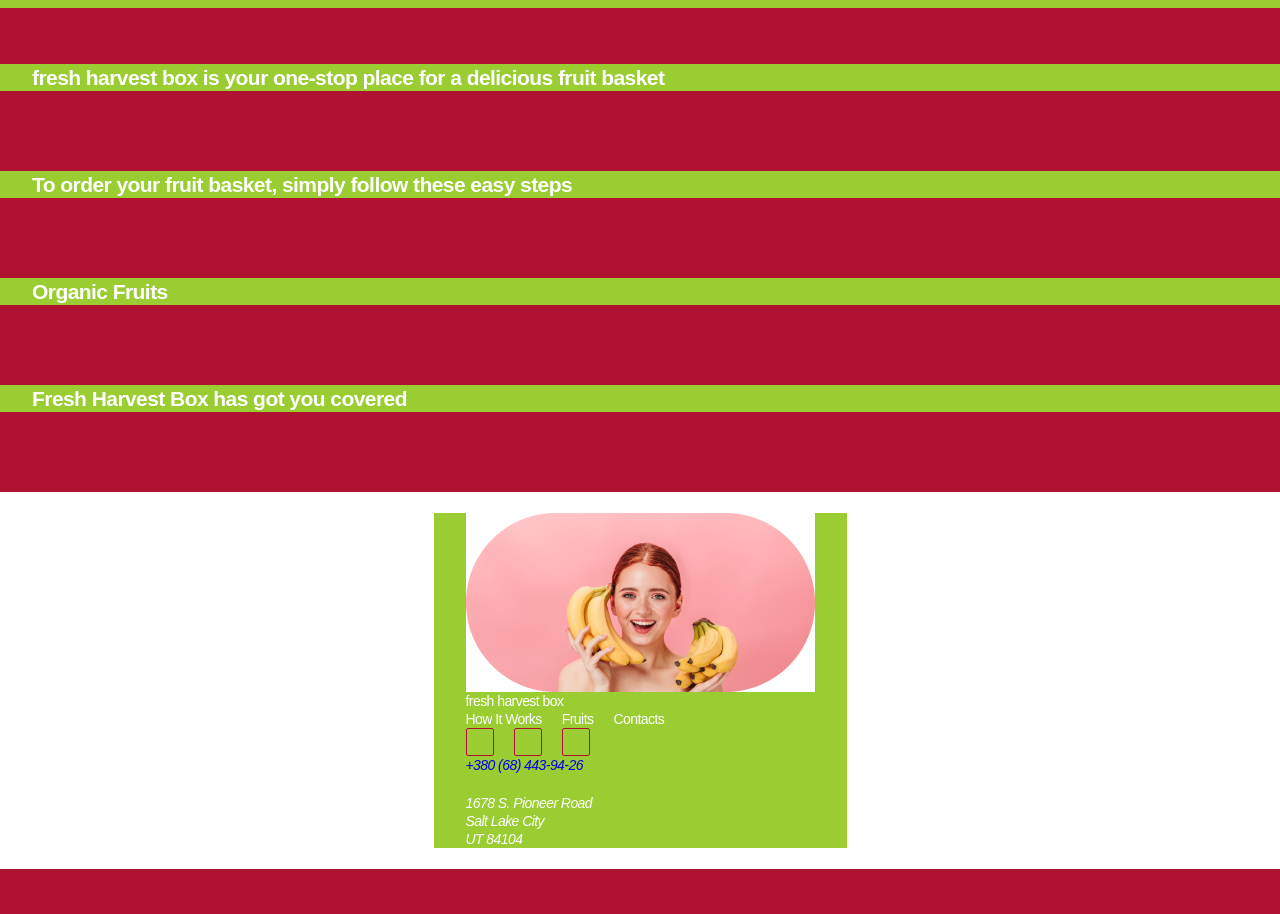
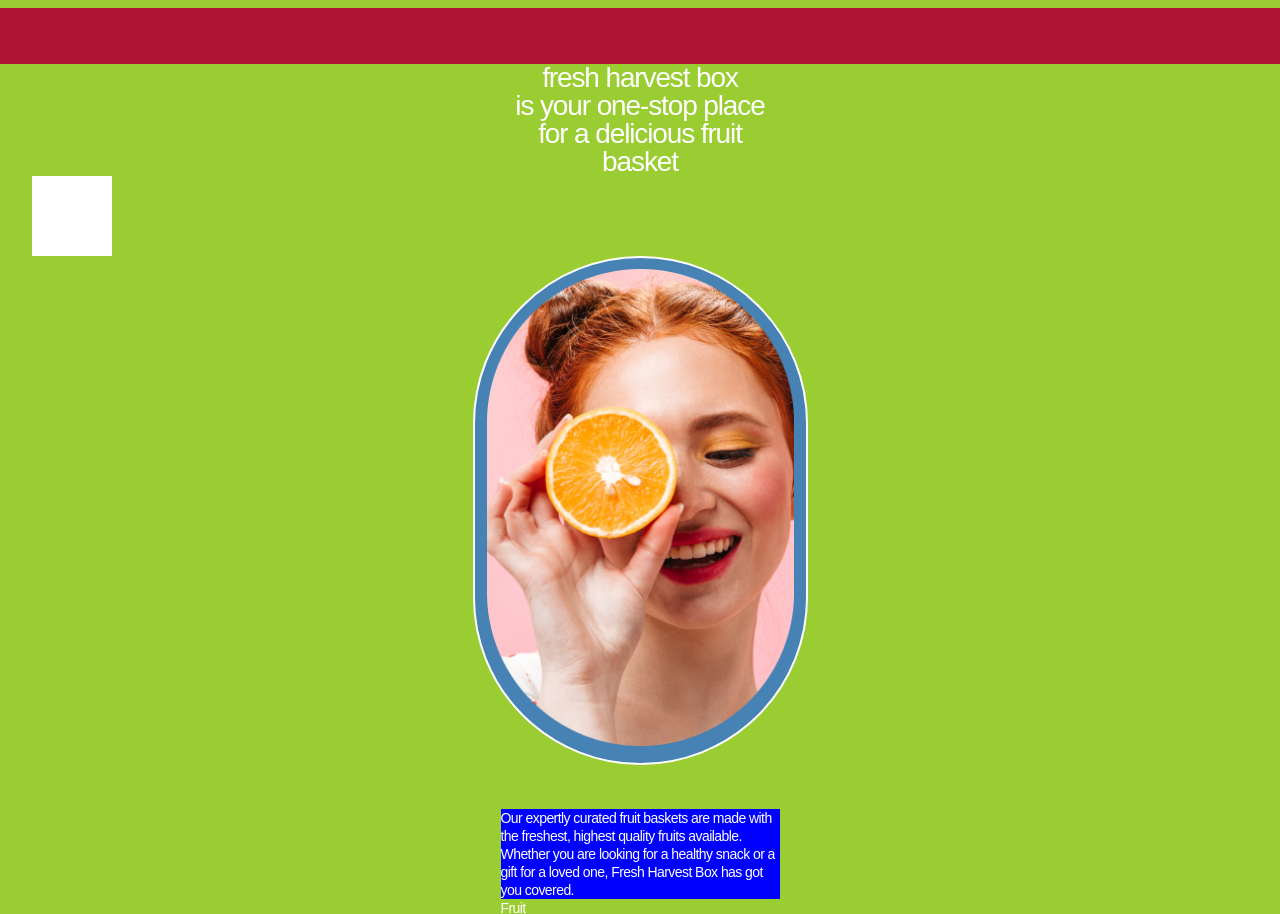
Before and after one commit to IrekBaranski/FreshHarvestBox-page, a plain HTML site: page index.html in a window 1280 px wide. Shown: the part 38-952 px from the top of the page. Before the commit the page ends 907 px from the top, so only its background shows below. Drawn offline with nearby package versions, Linux system fonts and the light colour scheme.

Commit message:
Hero section update

```diff
--- a/css/styles.css
+++ b/css/styles.css
@@ -274,7 +274,67 @@ img {
     padding-top: 56px;
     padding-bottom: 40px;
 }
+.hero-section__heading {
+    font-size: 28px;
+    font-weight: 500;
+    line-height: 1;
+    letter-spacing: -0.04em;
+    text-align: center;
 
+}
+.hero-img__wrapper {
+    margin: 0 auto;
+    width: 335px;
+    height: 509px;
+    top: 155px;
+    left: 20px;
+    gap: 0px;
+    padding: 12px;
+    border-radius: 500px;
+    border: 2px solid;
+
+    /*: linear-gradient(359.94deg, #FFFFFF -1.7%, rgba(255, 255, 255, 0.441769) 30.64%, rgba(255, 255, 255, 0) 76.92%);*/
+    opacity: 0px;
+
+    display: flex;
+    align-items: center;
+    justify-content: center;
+
+    /* test background color */
+    background-color: steelblue;
+
+}
+.hero-img {
+    margin: 0 auto;
+    width: 311px;
+    height: 484px;
+    border-radius: 500px;
+
+}
+.round-btn {
+    display: block;
+    fill: var(--red-color);
+    background-color: var(--white-color);
+    cursor: pointer;
+}
+.round-btn:hover,
+.round-btn:focus {
+    fill: var(--green-color);
+}
+
+.hero__side-item {
+
+    margin: 44px auto;
+    width: 279px;
+    height: 90px;
+    top: 734px;
+    left: 48px;
+    gap: 0px;
+    opacity: 0px;
+
+    /* test background color */
+    background-color: blue;
+}
 .hero-section__wrapper {
     display: flex;
     flex-wrap: wrap;
--- a/index.html
+++ b/index.html
@@ -131,9 +131,47 @@
     <!-- 1st section HERO -->
     <section id="hero" class="section hero-section">
       <div class="container">
-        <h1 class="hero-section__title">fresh harvest box
-        is your one-stop place for a delicious fruit basket
+        <h1 class="hero-section__heading">fresh harvest box <br> is your one-stop place <br> for a delicious fruit <br> basket
         </h1>
+        <a href="#shop-now"
+          class="round-btn__link">
+          <svg width="80" height="80"
+            class="icon round-btn">
+            <use href="./images/icons.svg#icon-shop-now">
+            </use>
+          </svg>
+        </a>
+          <div class="hero-img__wrapper">
+            <div class="hero-img">
+              <img srcset="
+                  ./images/mobile-red-haired-woman@1x.png
+                  ./images/mobile-red-haired-woman@2x.png"
+                  src="./images/mobile-red-haired-woman@1x.png"
+                  alt="young-energetic-red-haired-woman-white-t-shirt-holding-tasty-oranges-pink"
+                  width="311"
+                  class="card__img">
+            </div>
+        </div>
+        <div class="hero__side-item ">
+          <p class="hero-text text">Our expertly curated fruit baskets are made with the freshest, highest quality fruits available. Whether you are looking
+          for a healthy snack or a gift for a loved one, Fresh Harvest Box has got you covered.
+          </p>
+          <div class="hero-side-img__wrapper">
+            <div class="img__label">Fruit</div>
+            <img srcset="
+                ./images/tropical-watermelon-@1x.png
+                ./images/tropical-watermelon-@2x.png"
+                src="./images/tropical-watermelon-@1x.png"
+                alt="young-energetic-red-haired-woman-white-t-shirt-holding-tasty-oranges-pink" width="311" class="card__img">
+            <figcaption class="img__label">Refreshing and juicy, watermelon is the perfect summer treat and a great source of hydration</figcaption>
+
+          </div>
+
+        </div>
+        <div class="hero__side-item">
+
+
+        </div>
 
       </div>
     </section>
```
Also changed, not shown: images/mobile-red-haired-woman@1x.png (renamed from images/mobile-young-energetic-red-haired-woman-white-t-shirt-holding-tasty-oranges-pink-@1x.png), images/mobile-red-haired-woman@2x.png (renamed from images/mobile-young-energetic-red-haired-woman-white-t-shirt-holding-tasty-oranges-@2x.png), images/red-haired-woman@1x.jpg (renamed from images/young-energetic-red-haired-woman-white-t-shirt-holding-tasty-oranges-pink-@1x.jpg), images/red-haired-woman@2x.jpg (renamed from images/young-energetic-red-haired-woman-white-t-shirt-holding-tasty-oranges-@2x.jpg), images/strawberry-basket@1x.png (renamed from images/kisspng-strawberry-basket-food-basket-@1x.png), images/strawberry-basket@2x.png (renamed from images/kisspng-strawberry-basket-food-basket-@2x.png).
